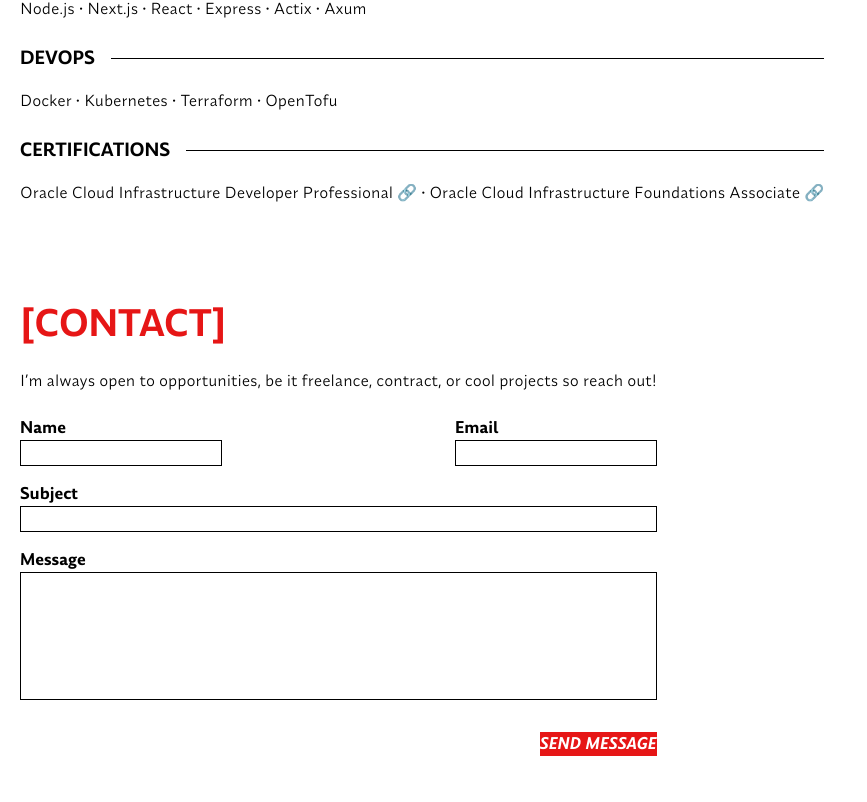
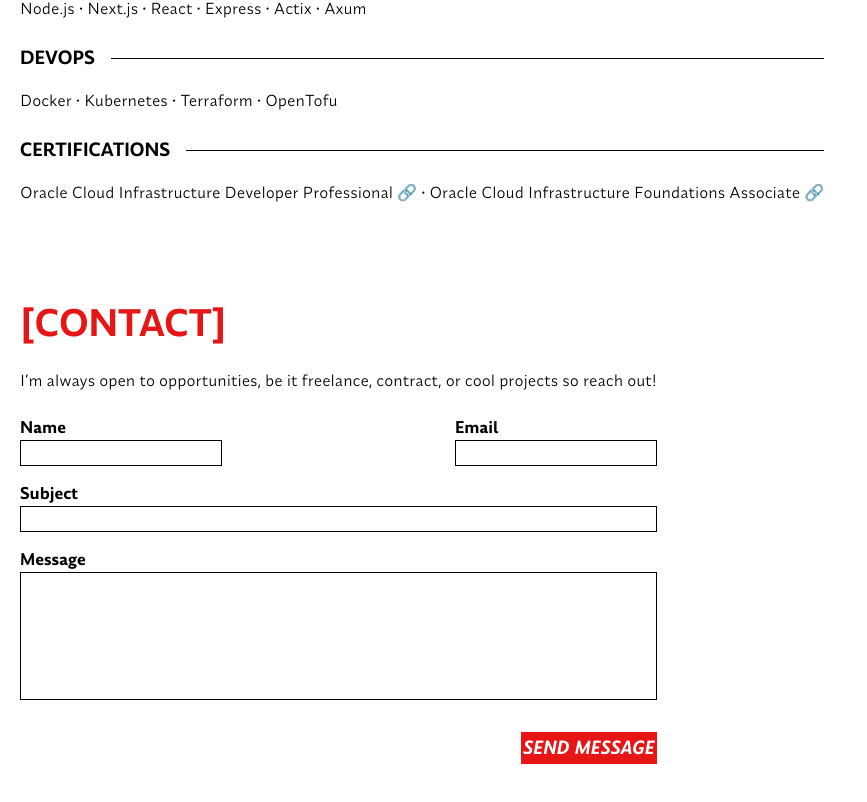
Before and after one commit to Jerson-Cortes/Jerson-Cortes.github.io, a Next.js app: page / in a window 1280 px wide. Shown: the part 1364-2166 px from the top of the page, without its empty margins (0-867 px from the left). Built offline with nearby package versions, Linux system fonts and the light colour scheme; a web font is replaced by a local one.

Commit message:
Fix contact button size.

```diff
--- a/app/sections/contact.tsx
+++ b/app/sections/contact.tsx
@@ -44,7 +44,7 @@ export default function Contact() {
         </div>
         <input
           type="submit"
-          className={`bg-(--red) amulya-bolditalic text-white  ml-auto my-4 `}
+          className={`bg-(--red) amulya-bolditalic text-white text-lg ml-auto my-4 p-0.5`}
           value="SEND MESSAGE"
         />
       </form>
```
